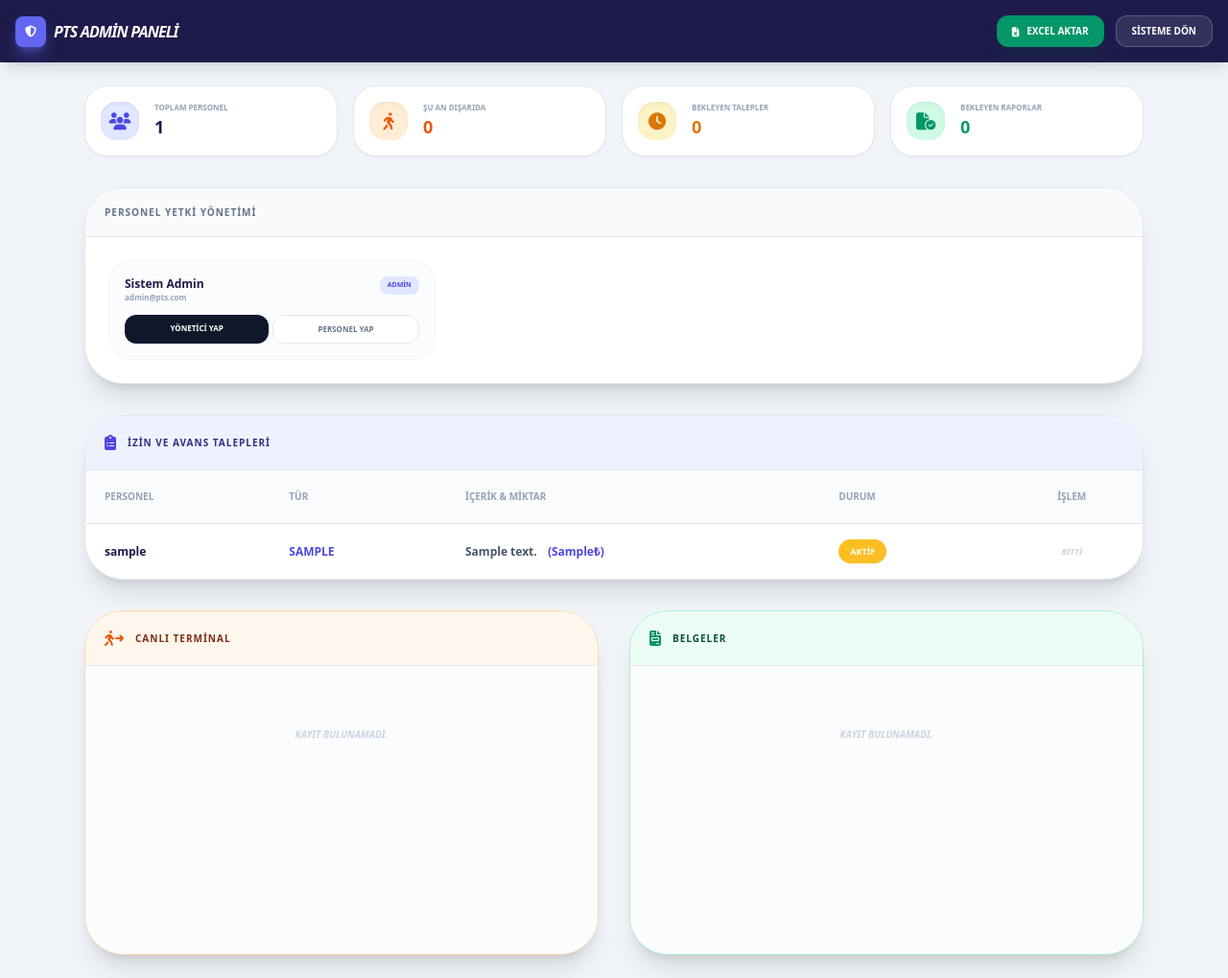
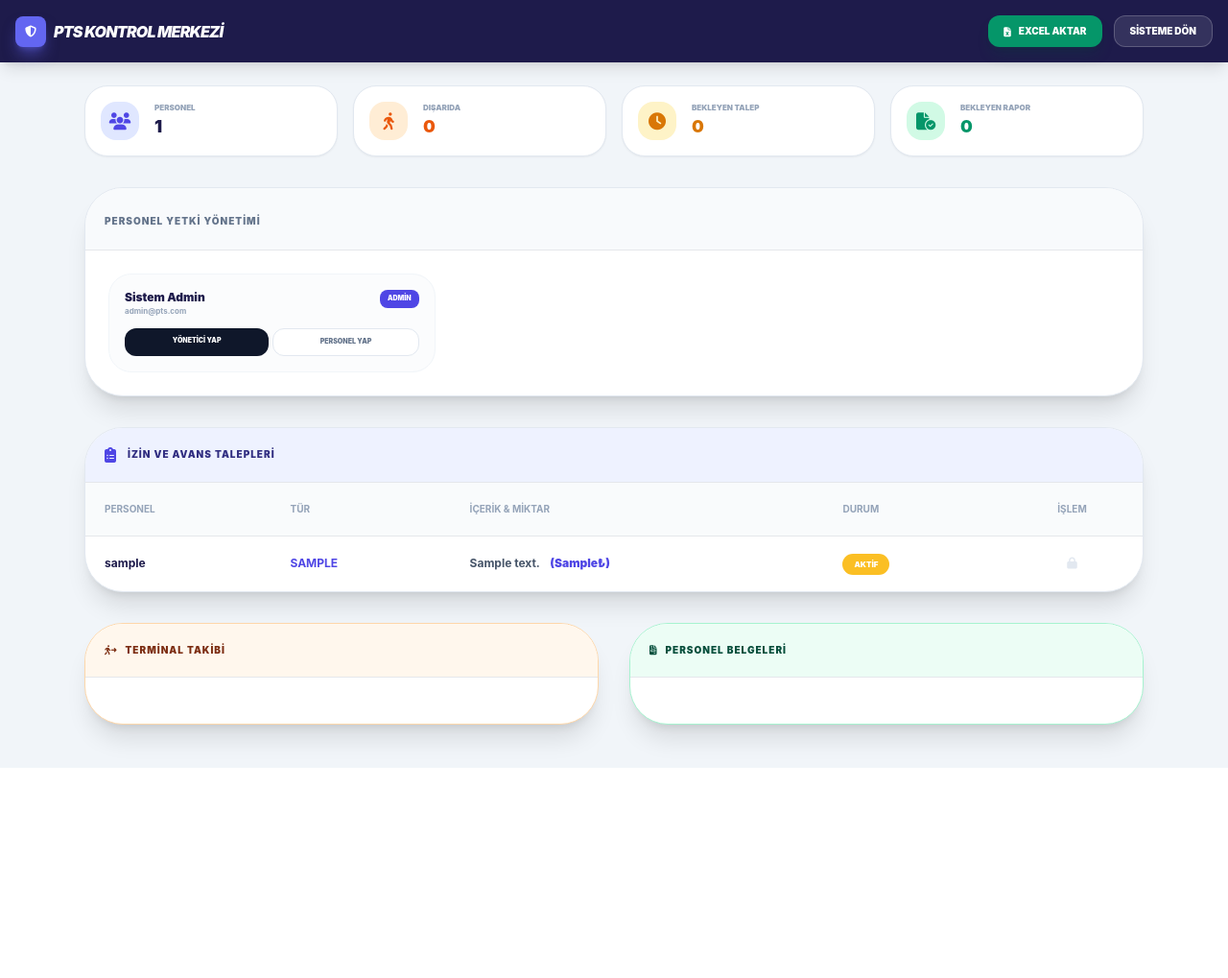
Before and after one commit to sametyalcin231/PTS_Sistemi, a Flask app: page /admin_panel in a window 1280 px wide. Shown: the whole page at 96% size. After the commit the page ends 800 px from the top, so only its background shows below. Run offline with Flask 3, Linux system fonts and the light colour scheme; a user stored in the database is signed in; data comes from the database, SQL or seed files in the repository; tables that the repository leaves empty hold one stand-in row (values such as "Sample post"); some libraries are stand-ins or nearby versions.

Commit message:
Update admin.html

```diff
--- a/templates/admin.html
+++ b/templates/admin.html
@@ -8,6 +8,7 @@
     <link rel="stylesheet" href="https://cdnjs.cloudflare.com/ajax/libs/font-awesome/6.4.0/css/all.min.css">
     <style>
         .flash-msg { transition: all 0.5s ease; }
+        body { font-family: 'Inter', sans-serif; }
     </style>
 </head>
 <body class="bg-slate-100 min-h-screen">
@@ -17,7 +18,7 @@
             <div class="bg-indigo-500 w-8 h-8 rounded-lg flex items-center justify-center shadow-lg shadow-indigo-500/50">
                 <i class="fa-solid fa-shield-halved text-white text-xs"></i>
             </div>
-            <h1 class="font-black italic tracking-tighter">PTS ADMİN PANELİ</h1>
+            <h1 class="font-black italic tracking-tighter uppercase">PTS Kontrol Merkezi</h1>
         </div>
         <div class="flex gap-3">
             <a href="/admin/export" class="bg-emerald-600 hover:bg-emerald-700 transition-colors px-4 py-2 rounded-xl text-[10px] font-black uppercase flex items-center gap-2 shadow-lg shadow-emerald-900/20">
@@ -33,7 +34,7 @@
 
         {% with messages = get_flashed_messages(with_categories=true) %}
             {% if messages %}{% for category, message in messages %}
-            <div class="flash-msg p-4 rounded-2xl text-[10px] font-black uppercase text-center shadow-xl border-2 animate-pulse mb-4
+            <div class="flash-msg p-4 rounded-2xl text-[10px] font-black uppercase text-center shadow-xl border-2 mb-4
                 {% if category == 'success' %}bg-emerald-500 text-white border-emerald-400
                 {% else %}bg-indigo-500 text-white border-indigo-400{% endif %}">
                 <i class="fa-solid fa-bell mr-2"></i> {{ message }}
@@ -43,42 +44,42 @@
 
         <div class="grid grid-cols-1 md:grid-cols-4 gap-4">
             <div class="bg-white p-4 rounded-3xl shadow-sm border border-slate-200 flex items-center gap-4">
-                <div class="bg-indigo-100 w-10 h-10 rounded-2xl flex items-center justify-center text-indigo-600 text-lg shadow-inner"><i class="fa-solid fa-users"></i></div>
-                <div><p class="text-[8px] font-black text-slate-400 uppercase">Toplam Personel</p><p class="text-lg font-black text-indigo-950">{{ users|length }}</p></div>
+                <div class="bg-indigo-100 w-10 h-10 rounded-2xl flex items-center justify-center text-indigo-600 text-lg"><i class="fa-solid fa-users"></i></div>
+                <div><p class="text-[8px] font-black text-slate-400 uppercase">Personel</p><p class="text-lg font-black text-indigo-950">{{ users|length }}</p></div>
             </div>
             <div class="bg-white p-4 rounded-3xl shadow-sm border border-slate-200 flex items-center gap-4">
-                <div class="bg-orange-100 w-10 h-10 rounded-2xl flex items-center justify-center text-orange-600 text-lg shadow-inner"><i class="fa-solid fa-person-walking"></i></div>
-                <div><p class="text-[8px] font-black text-slate-400 uppercase">Şu an Dışarıda</p><p class="text-lg font-black text-orange-600">{{ logs|selectattr('status', 'equalto', 'Aktif')|selectattr('type', 'equalto', 'Terminal')|list|length }}</p></div>
+                <div class="bg-orange-100 w-10 h-10 rounded-2xl flex items-center justify-center text-orange-600 text-lg"><i class="fa-solid fa-person-walking"></i></div>
+                <div><p class="text-[8px] font-black text-slate-400 uppercase">Dışarıda</p><p class="text-lg font-black text-orange-600">{{ logs|selectattr('status', 'equalto', 'Aktif')|selectattr('type', 'equalto', 'Terminal')|list|length }}</p></div>
             </div>
             <div class="bg-white p-4 rounded-3xl shadow-sm border border-slate-200 flex items-center gap-4">
-                <div class="bg-amber-100 w-10 h-10 rounded-2xl flex items-center justify-center text-amber-600 text-lg shadow-inner"><i class="fa-solid fa-clock"></i></div>
-                <div><p class="text-[8px] font-black text-slate-400 uppercase">Bekleyen Talepler</p><p class="text-lg font-black text-amber-600">{{ reqs|selectattr('status', 'equalto', 'Beklemede')|list|length }}</p></div>
+                <div class="bg-amber-100 w-10 h-10 rounded-2xl flex items-center justify-center text-amber-600 text-lg"><i class="fa-solid fa-clock"></i></div>
+                <div><p class="text-[8px] font-black text-slate-400 uppercase">Bekleyen Talep</p><p class="text-lg font-black text-amber-600">{{ reqs|selectattr('status', 'equalto', 'Beklemede')|list|length }}</p></div>
             </div>
             <div class="bg-white p-4 rounded-3xl shadow-sm border border-slate-200 flex items-center gap-4">
-                <div class="bg-emerald-100 w-10 h-10 rounded-2xl flex items-center justify-center text-emerald-600 text-lg shadow-inner"><i class="fa-solid fa-file-circle-check"></i></div>
-                <div><p class="text-[8px] font-black text-slate-400 uppercase">Bekleyen Raporlar</p><p class="text-lg font-black text-emerald-600">{{ logs|selectattr('status', 'equalto', 'Beklemede')|selectattr('type', 'equalto', 'Rapor')|list|length }}</p></div>
+                <div class="bg-emerald-100 w-10 h-10 rounded-2xl flex items-center justify-center text-emerald-600 text-lg"><i class="fa-solid fa-file-circle-check"></i></div>
+                <div><p class="text-[8px] font-black text-slate-400 uppercase">Bekleyen Rapor</p><p class="text-lg font-black text-emerald-600">{{ logs|selectattr('status', 'equalto', 'Beklemede')|selectattr('type', 'equalto', 'Rapor')|list|length }}</p></div>
             </div>
         </div>
 
         <div class="bg-white rounded-[2.5rem] shadow-xl overflow-hidden border border-slate-200">
-            <div class="p-5 bg-slate-50 border-b flex items-center justify-between">
-                <span class="font-black text-[10px] uppercase text-slate-500 tracking-widest leading-none">Personel Yetki Yönetimi</span>
+            <div class="p-5 bg-slate-50 border-b">
+                <span class="font-black text-[10px] uppercase text-slate-500 tracking-widest">Personel Yetki Yönetimi</span>
             </div>
             <div class="p-6 grid grid-cols-1 md:grid-cols-2 lg:grid-cols-3 gap-4">
                 {% for u in users %}
-                <div class="p-4 border border-slate-100 rounded-[1.5rem] flex flex-col justify-between bg-slate-50/50 hover:bg-white hover:shadow-md transition-all group">
+                <div class="p-4 border border-slate-100 rounded-[1.5rem] flex flex-col justify-between bg-slate-50/50 hover:bg-white hover:shadow-md transition-all">
                     <div class="flex justify-between items-start mb-3">
                         <div>
-                            <p class="text-xs font-black text-indigo-950 group-hover:text-indigo-600 transition-colors">{{ u.full_name }}</p>
+                            <p class="text-xs font-black text-indigo-950">{{ u.full_name }}</p>
                             <p class="text-[8px] font-bold text-slate-400">{{ u.email }}</p>
                         </div>
-                        <span class="text-[7px] font-black px-2 py-1 rounded-lg uppercase {% if u.role == 'admin' %}bg-indigo-100 text-indigo-600{% else %}bg-slate-200 text-slate-500{% endif %}">
+                        <span class="text-[7px] font-black px-2 py-1 rounded-lg uppercase {% if u.role == 'admin' %}bg-indigo-600 text-white{% else %}bg-slate-200 text-slate-500{% endif %}">
                             {{ u.role }}
                         </span>
                     </div>
                     <div class="flex gap-1">
-                        <a href="/admin/set_role/{{ u.id }}/admin" class="flex-1 text-center text-[8px] bg-slate-900 text-white px-3 py-2 rounded-xl font-black hover:bg-indigo-600 transition-colors uppercase">YÖNETİCİ YAP</a>
-                        <a href="/admin/set_role/{{ u.id }}/personel" class="flex-1 text-center text-[8px] bg-white border border-slate-200 text-slate-500 px-3 py-2 rounded-xl font-black hover:bg-slate-100 transition-colors uppercase">PERSONEL YAP</a>
+                        <a href="/admin/set_role/{{ u.id }}/admin" class="flex-1 text-center text-[7px] bg-slate-900 text-white py-2 rounded-xl font-black hover:bg-indigo-600 transition-colors">YÖNETİCİ YAP</a>
+                        <a href="/admin/set_role/{{ u.id }}/personel" class="flex-1 text-center text-[7px] bg-white border border-slate-200 text-slate-500 py-2 rounded-xl font-black hover:bg-slate-100 transition-colors">PERSONEL YAP</a>
                     </div>
                 </div>
                 {% endfor %}
@@ -88,7 +89,7 @@
         <div class="bg-white rounded-[2.5rem] shadow-xl overflow-hidden border border-slate-200">
             <div class="p-5 bg-indigo-50 border-b flex items-center gap-3">
                 <i class="fa-solid fa-clipboard-list text-indigo-600"></i>
-                <span class="font-black text-[10px] uppercase text-indigo-900 tracking-widest leading-none">İzin ve Avans Talepleri</span>
+                <span class="font-black text-[10px] uppercase text-indigo-900 tracking-widest">İzin ve Avans Talepleri</span>
             </div>
             <div class="overflow-x-auto">
                 <table class="w-full text-left border-collapse">
@@ -103,7 +104,7 @@
                     </thead>
                     <tbody class="text-xs font-bold divide-y divide-slate-100">
                         {% for r in reqs %}
-                        <tr class="hover:bg-indigo-50/30 transition-colors">
+                        <tr class="hover:bg-indigo-50/30">
                             <td class="p-5 text-indigo-950">{{ r.username }}</td>
                             <td class="p-5 uppercase text-indigo-600">{{ r.req_type }}</td>
                             <td class="p-5">
@@ -111,7 +112,7 @@
                                 {% if r.amount %}<span class="ml-2 text-indigo-600 font-black">({{ r.amount }}₺)</span>{% endif %}
                             </td>
                             <td class="p-5">
-                                <span class="px-3 py-1.5 rounded-full text-[9px] font-black uppercase shadow-sm
+                                <span class="px-3 py-1.5 rounded-full text-[8px] font-black uppercase
                                     {% if r.status == 'Onaylandı' %}bg-emerald-500 text-white
                                     {% elif r.status == 'Reddedildi' %}bg-rose-500 text-white
                                     {% else %}bg-amber-400 text-white{% endif %}">
@@ -121,15 +122,11 @@
                             <td class="p-5 text-center">
                                 {% if r.status == 'Beklemede' %}
                                 <div class="flex justify-center gap-3">
-                                    <a href="/admin/action/request/{{ r.id }}/Onaylandı" class="text-emerald-500 hover:text-emerald-700 transition-transform hover:scale-125 text-xl">
-                                        <i class="fa-solid fa-circle-check"></i>
-                                    </a>
-                                    <a href="/admin/action/request/{{ r.id }}/Reddedildi" class="text-rose-500 hover:text-rose-700 transition-transform hover:scale-125 text-xl">
-                                        <i class="fa-solid fa-circle-xmark"></i>
-                                    </a>
+                                    <a href="/admin/action/request/{{ r.id }}/Onaylandı" class="text-emerald-500 hover:scale-125 transition-transform"><i class="fa-solid fa-circle-check text-xl"></i></a>
+                                    <a href="/admin/action/request/{{ r.id }}/Reddedildi" class="text-rose-500 hover:scale-125 transition-transform"><i class="fa-solid fa-circle-xmark text-xl"></i></a>
                                 </div>
                                 {% else %}
-                                <span class="text-[9px] text-slate-300 font-black italic uppercase">Bitti</span>
+                                <i class="fa-solid fa-lock text-slate-200"></i>
                                 {% endif %}
                             </td>
                         </tr>
@@ -140,58 +137,66 @@
         </div>
 
         <div class="grid grid-cols-1 lg:grid-cols-2 gap-8">
-            <div class="bg-white rounded-[2.5rem] shadow-xl overflow-hidden border border-orange-200">
+            <div class="bg-white rounded-[2.5rem] shadow-xl border border-orange-200 overflow-hidden">
                 <div class="p-5 bg-orange-50 border-b flex items-center justify-between">
-                    <div class="flex items-center gap-3">
-                        <i class="fa-solid fa-person-walking-arrow-right text-orange-600"></i>
-                        <span class="font-black text-[10px] uppercase text-orange-900 tracking-widest leading-none">Canlı Terminal</span>
-                    </div>
+                    <span class="font-black text-[10px] uppercase text-orange-900 tracking-widest uppercase flex items-center gap-2">
+                        <i class="fa-solid fa-person-walking-arrow-right"></i> Terminal Takibi
+                    </span>
                 </div>
-                <div class="p-6 space-y-4 bg-slate-50/50 min-h-[300px]">
+                <div class="p-6 space-y-4 max-h-[500px] overflow-y-auto">
                     {% for l in logs if l.type == 'Terminal' %}
-                    <div class="border border-slate-200 rounded-[1.5rem] p-4 bg-white shadow-sm hover:border-orange-300 transition-all relative">
+                    <div class="border border-slate-200 rounded-[1.5rem] p-4 bg-white relative">
                         {% if l.status == 'Aktif' %}
-                        <div class="absolute top-0 right-0 bg-orange-500 text-white text-[7px] font-black px-3 py-1 rounded-bl-xl uppercase animate-pulse">DIŞARIDA</div>
+                        <div class="absolute top-3 right-4 bg-orange-500 text-white text-[7px] font-black px-2 py-1 rounded-full animate-pulse">DIŞARIDA</div>
                         {% endif %}
                         <div class="flex justify-between items-center mb-2">
-                            <span class="text-[10px] font-black text-slate-800 uppercase">{{ l.username }}</span>
-                            <span class="text-[8px] font-bold text-slate-400 italic">{{ l.created_at.strftime('%H:%M') }}</span>
+                            <span class="text-[10px] font-black text-slate-800">{{ l.username }}</span>
+                            <span class="text-[8px] font-bold text-slate-400">{{ l.created_at.strftime('%H:%M') }}</span>
                         </div>
-                        <div class="py-2 px-4 bg-orange-50 border border-orange-100 rounded-xl text-[9px] font-black text-orange-900 flex justify-between items-center">
-                            <span class="opacity-60 uppercase">Süre:</span>
+                        <div class="py-2 px-4 bg-orange-50 rounded-xl text-[9px] font-black flex justify-between">
+                            <span class="text-orange-900 opacity-60">SÜRE:</span>
                             <span class="text-orange-600">{{ get_duration(l.created_at, l.end_at) }}</span>
                         </div>
                     </div>
-                    {% else %}
-                    <p class="text-center text-[10px] font-black text-slate-300 uppercase italic py-10">Kayıt bulunamadı.</p>
                     {% endfor %}
                 </div>
             </div>
 
-            <div class="bg-white rounded-[2.5rem] shadow-xl overflow-hidden border border-emerald-200">
+            <div class="bg-white rounded-[2.5rem] shadow-xl border border-emerald-200 overflow-hidden">
                 <div class="p-5 bg-emerald-50 border-b flex items-center justify-between">
-                    <div class="flex items-center gap-3">
-                        <i class="fa-solid fa-file-invoice text-emerald-600"></i>
-                        <span class="font-black text-[10px] uppercase text-emerald-900 tracking-widest leading-none">Belgeler</span>
-                    </div>
+                    <span class="font-black text-[10px] uppercase text-emerald-900 tracking-widest flex items-center gap-2">
+                        <i class="fa-solid fa-file-invoice"></i> Personel Belgeleri
+                    </span>
                 </div>
-                <div class="p-6 space-y-4 bg-slate-50/50 min-h-[300px]">
+                <div class="p-6 space-y-4 max-h-[500px] overflow-y-auto">
                     {% for l in logs if l.type == 'Rapor' %}
-                    <div class="border border-slate-200 rounded-[1.5rem] p-4 bg-white shadow-sm hover:border-emerald-300 transition-all">
+                    <div class="border border-slate-200 rounded-[1.5rem] p-4 bg-white hover:border-emerald-300 transition-all">
                         <div class="flex justify-between items-center mb-2">
-                            <span class="text-[10px] font-black text-emerald-700 uppercase">{{ l.username }}</span>
-                            <span class="text-[8px] font-bold text-slate-400 italic">{{ l.created_at.strftime('%d.%m | %H:%M') }}</span>
+                            <span class="text-[10px] font-black text-emerald-700">{{ l.username }}</span>
+                            <div class="flex items-center gap-2">
+                                <span class="text-[8px] font-black uppercase px-2 py-0.5 rounded-full
+                                    {% if l.status == 'Onaylandı' %}bg-emerald-100 text-emerald-600
+                                    {% elif l.status == 'Reddedildi' %}bg-rose-100 text-rose-600
+                                    {% else %}bg-amber-100 text-amber-600{% endif %}">
+                                    {{ l.status }}
+                                </span>
+                                <span class="text-[8px] font-bold text-slate-400">{{ l.created_at.strftime('%d.%m') }}</span>
+                            </div>
                         </div>
-                        <p class="text-[10px] font-bold text-slate-600 mb-3 italic bg-slate-50 p-2 rounded-lg">"{{ l.detail }}"</p>
-                        <div class="flex justify-between items-center">
-                             <a href="/admin/action/activity/{{ l.id }}/Okundu" class="text-[8px] font-black text-slate-400 hover:text-indigo-600">OKUNDU İŞARETLE</a>
-                             <a href="/static/uploads/{{ l.file_path }}" target="_blank" class="text-[9px] font-black bg-emerald-600 text-white px-4 py-2 rounded-xl shadow-lg shadow-emerald-200 uppercase flex items-center gap-2 hover:bg-emerald-700 transition-transform active:scale-95">
-                                 <i class="fa-solid fa-eye"></i> İNCELE
-                             </a>
+                        <p class="text-[10px] font-bold text-slate-600 mb-4 bg-slate-50 p-2 rounded-lg italic">"{{ l.detail }}"</p>
+
+                        <div class="flex flex-wrap gap-2 items-center justify-between border-t pt-3">
+                            <div class="flex gap-2">
+                                {% if l.status == 'Beklemede' %}
+                                <a href="/admin/action/activity/{{ l.id }}/Onaylandı" class="bg-emerald-600 text-white text-[8px] font-black px-3 py-2 rounded-xl hover:bg-emerald-700 uppercase">Onayla</a>
+                                <a href="/admin/action/activity/{{ l.id }}/Reddedildi" class="bg-rose-600 text-white text-[8px] font-black px-3 py-2 rounded-xl hover:bg-rose-700 uppercase">Reddet</a>
+                                {% endif %}
+                            </div>
+                            <a href="/static/uploads/{{ l.file_path }}" target="_blank" class="text-[9px] font-black border border-emerald-600 text-emerald-600 px-4 py-2 rounded-xl hover:bg-emerald-50 transition-colors uppercase flex items-center gap-1">
+                                <i class="fa-solid fa-download"></i> Belgeyi Gör
+                            </a>
                         </div>
                     </div>
-                    {% else %}
-                    <p class="text-center text-[10px] font-black text-slate-300 uppercase italic py-10">Kayıt bulunamadı.</p>
                     {% endfor %}
                 </div>
             </div>
```
